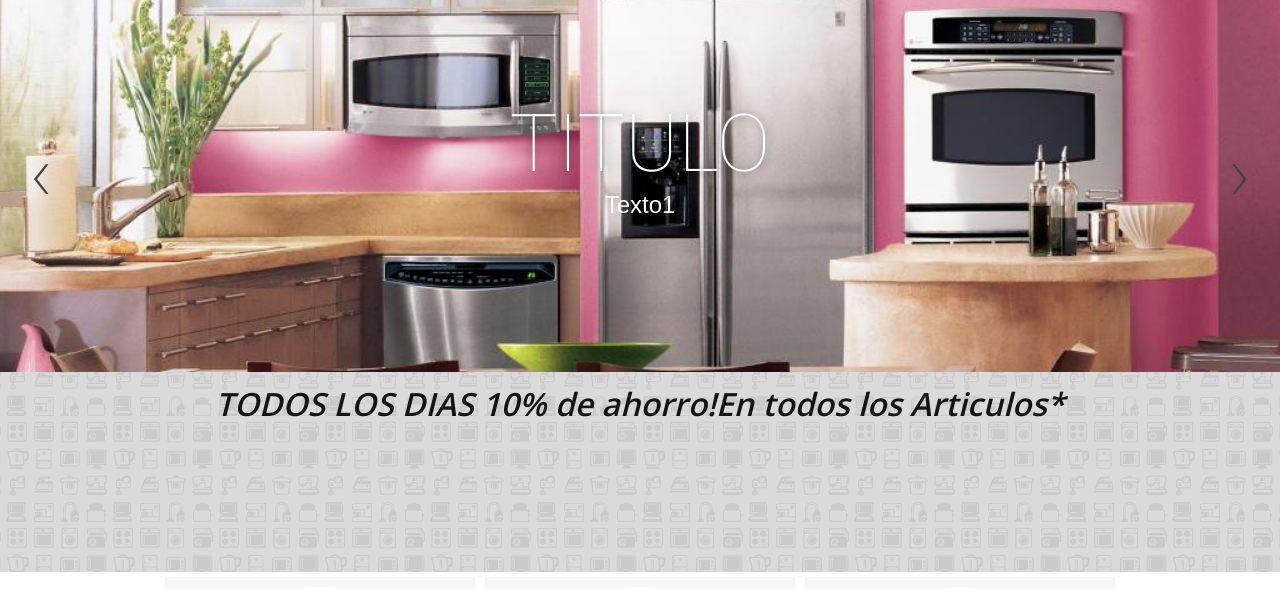
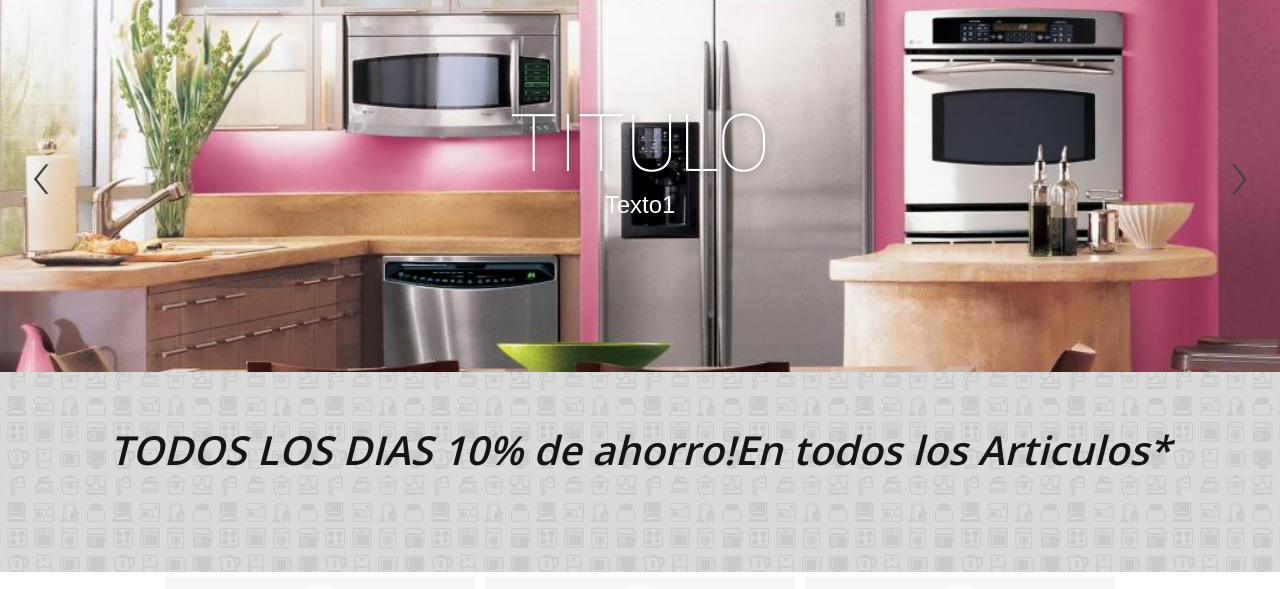
Before and after one commit to 8adg/sitio_pg, a plain HTML site: page index.html in a window 1280 px wide. Shown: the part 211-800 px from the top of the page. Drawn offline with nearby package versions, Linux system fonts and the light colour scheme.

Commit message:
ajuste index

```diff
--- a/sass/base.scss
+++ b/sass/base.scss
@@ -401,9 +401,9 @@ min-height: 50px!important;
 }
 
 .promo h2{
-font:italic 600 2em 'Open Sans', sans-serif;
+font:italic 600 2.5em 'Open Sans', sans-serif;
 color:$dtClrBtmline;
-padding:10px;
+padding:50px;
 }
 
 .productos{
```
Also changed, not shown: css/base.css.
